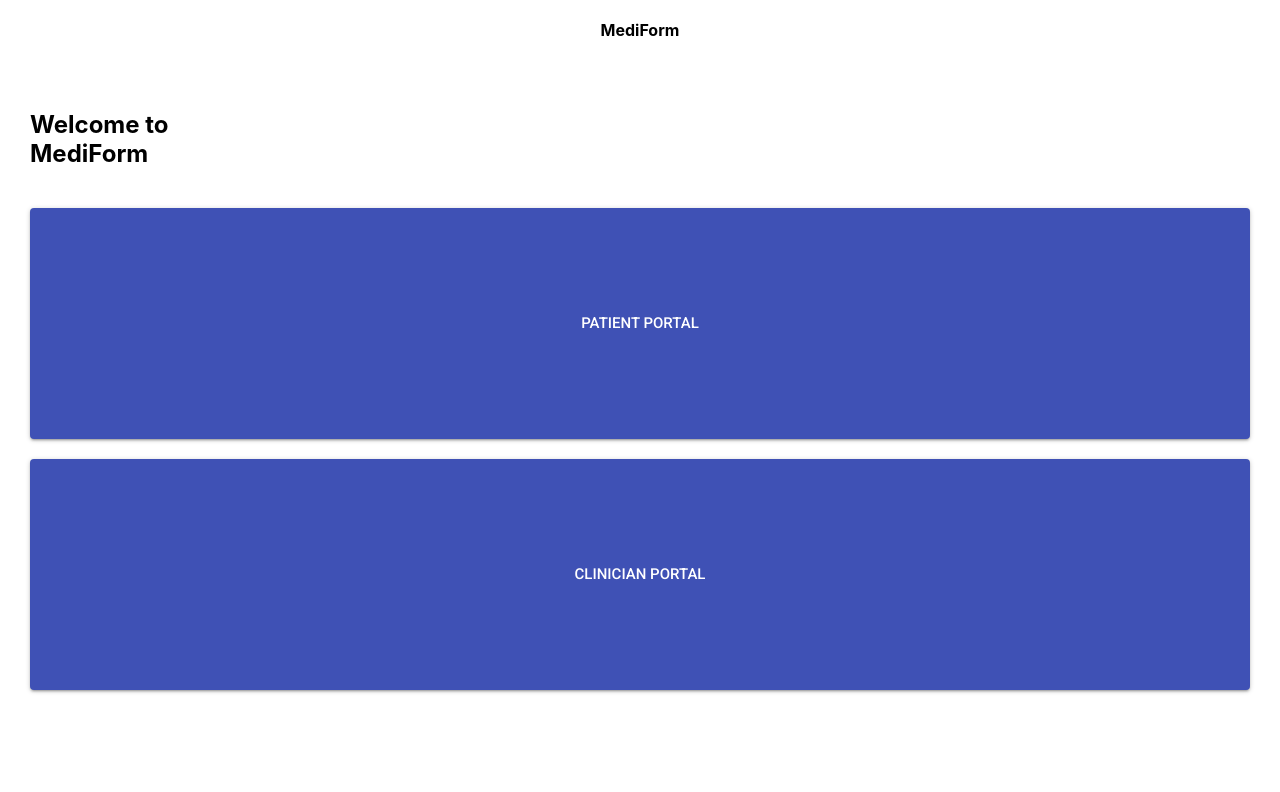
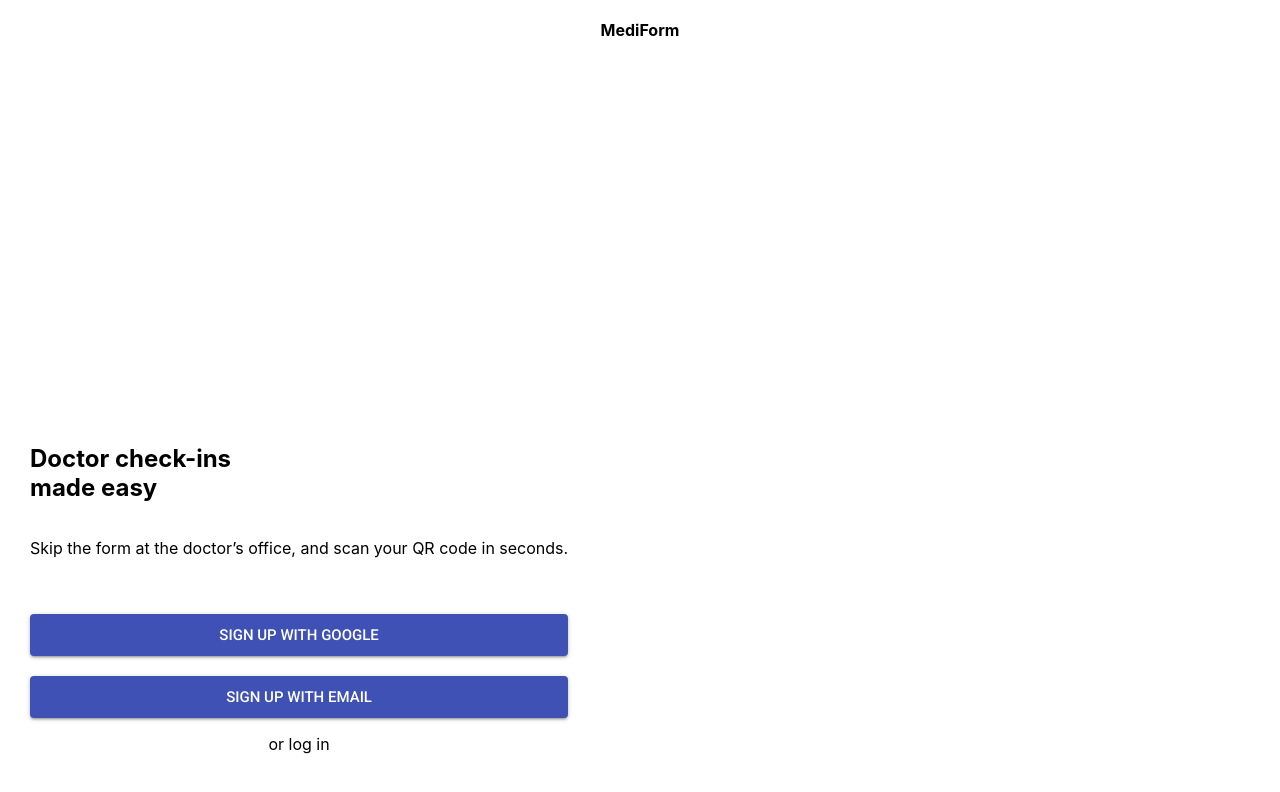
Before and after one commit to ahrarmonsur/deltahacksv, a React (Create React App) app in the folder client/: page / in a window 1280 px wide. Shown: the top 792 px of the page. Built offline with nearby package versions, Linux system fonts and the light colour scheme.

Commit message:
Changes html elements in the login screen to be more syntactic

```diff
--- a/client/src/App.js
+++ b/client/src/App.js
@@ -12,10 +12,8 @@ class App extends Component {
 			<div id="App">
 				<Header title="MediForm"/>
 				<div id="content">
-					<RoleSelection/>
-					{false &&
-						<Login/>
-					}
+					{/*<RoleSelection/>*/}
+					<Login/>
 				</div>
 			</div>
 		);
--- a/client/src/components/Login/Login.js
+++ b/client/src/components/Login/Login.js
@@ -6,7 +6,7 @@ class Login extends Component {
 	render() {
 		return (
 			<div className="login">
-				<header>
+				<div className="info">
 					<h2>
 						Doctor check-ins<br/>
 						made easy
@@ -14,11 +14,11 @@ class Login extends Component {
 					<p>
 						Skip the form at the doctor’s office, and scan your QR code in seconds.
 					</p>
-				</header>
+				</div>
 				<div className="buttons">
 					<Button color="primary" variant="contained" size="large"> Sign up with Google</Button>
 					<Button color="primary" variant="contained" size="large"> Sign up with Email</Button>
-					<p>or sign in</p>
+					<p>or log in</p>
 				</div>
 			</div>
 		);
--- a/client/src/components/Login/Login.sass
+++ b/client/src/components/Login/Login.sass
@@ -2,7 +2,7 @@
 	display: flex
 	flex-direction: column
 
-	header
+	.info
 		display: flex
 		flex-direction: column
 		flex: 1
```
